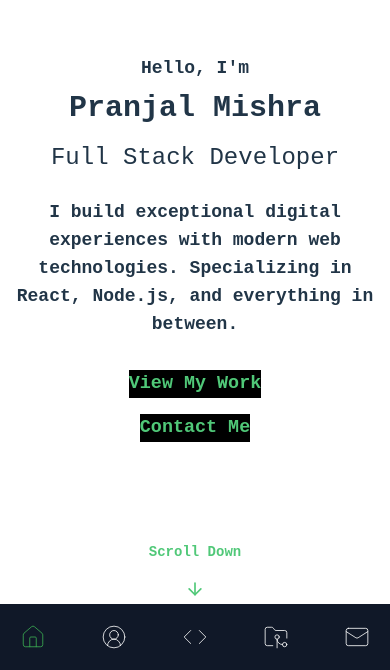
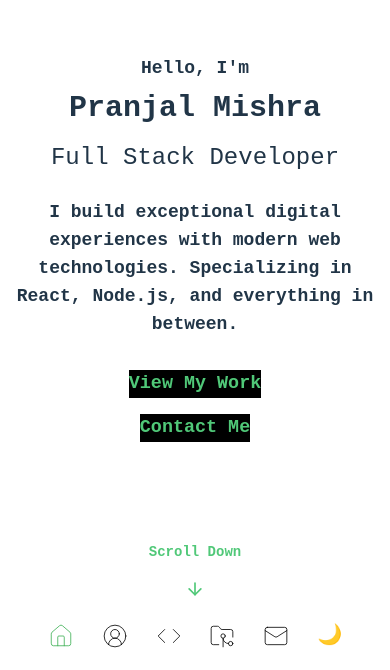
Before and after one commit to I-Pranjal/I-Pranjal.github.io, a React (Vite) app: page / in a window 390 px wide. Shown: the part 174-844 px from the top of the page. Built offline with nearby package versions, Linux system fonts and the light colour scheme.

Commit message:
Completed navbar features

```diff
--- a/src/App.css
+++ b/src/App.css
@@ -1,3 +1,6 @@
+@import "tailwindcss";
+@custom-variant dark (&:where(.dark, .dark *));
+
 #root {
   width : 100% ;
   margin: 0 auto;
--- a/src/App.jsx
+++ b/src/App.jsx
@@ -7,9 +7,12 @@ import About from './pages/about'
 import Skills from './pages/skills'
 import Projects from './pages/project'
 import Contact from './pages/contact'
+import Footer from './pages/footer'
 
 
 function App() {
+
+
 
   return (
     <>
@@ -19,6 +22,7 @@ function App() {
       <Skills />
       <Projects />
       <Contact />
+      <Footer />
     </>
 
   )
--- a/src/components/navbar.jsx
+++ b/src/components/navbar.jsx
@@ -1,24 +1,37 @@
-import React, { useState } from "react";
+import React, { useState, useEffect } from "react";
 import { House, CircleUserRound, FolderGit2, Mail, Code } from "lucide-react";
 
 const Navbar = () => {
     const [active, setActive] = useState("home");
+    const [darkMode, setDarkMode] = useState(false);
 
     const handleSetActive = (section) => {
         setActive(section);
     };
 
+    useEffect(() => {
+        if (darkMode) {
+            document.documentElement.classList.add("dark");
+        } else {
+            document.documentElement.classList.remove("dark");
+        }
+    }, [darkMode]);
+
     return (
-        <nav className="w-full text-green-600 md:fixed md:top-0 fixed bottom-0 h-fit z-50">
+        <nav className="w-full text-blue-600 dark:text-emerald-500 md:fixed md:top-0 fixed bottom-0 h-fit z-50 bg-white dark:bg-neutral-900">
             <div className="hidden md:flex justify-between items-center p-4">
-                <ul className="flex justify-center w-full gap-8">
+                <ul className="flex justify-evenly w-full">
                     <li>
                         <a
                             href="#home"
                             onClick={() => handleSetActive("home")}
-                            className={` no-underline hover:text-gray-400 ${
-                                active === "home" ? "text-green-500" : ""
-                            }`}
+                            className={`no-underline ${
+                                active === "home"
+                                    ? "text-green-500 font-bold"
+                                    : darkMode
+                                    ? "text-white"
+                                    : "text-black"
+                            } hover:text-green-500`}
                         >
                             Home
                         </a>
@@ -27,9 +40,13 @@ const Navbar = () => {
                         <a
                             href="#about"
                             onClick={() => handleSetActive("about")}
-                            className={` no-underline hover:text-gray-400 ${
-                                active === "about" ? "text-green-500" : ""
-                            }`}
+                            className={`no-underline ${
+                                active === "about"
+                                    ? "text-green-500 font-bold"
+                                    : darkMode
+                                    ? "text-white"
+                                    : "text-black"
+                            } hover:text-green-500`}
                         >
                             About
                         </a>
@@ -38,9 +55,13 @@ const Navbar = () => {
                         <a
                             href="#skills"
                             onClick={() => handleSetActive("skills")}
-                            className={` no-underline hover:text-gray-400 ${
-                                active === "skills" ? "text-green-500" : ""
-                            }`}
+                            className={`no-underline ${
+                                active === "skills"
+                                    ? "text-green-500 font-bold"
+                                    : darkMode
+                                    ? "text-white"
+                                    : "text-black"
+                            } hover:text-green-500`}
                         >
                             Skills
                         </a>
@@ -49,9 +70,13 @@ const Navbar = () => {
                         <a
                             href="#projects"
                             onClick={() => handleSetActive("projects")}
-                            className={` no-underline hover:text-gray-400 ${
-                                active === "projects" ? "text-green-500" : ""
-                            }`}
+                            className={`no-underline ${
+                                active === "projects"
+                                    ? "text-green-500 font-bold"
+                                    : darkMode
+                                    ? "text-white"
+                                    : "text-black"
+                            } hover:text-green-500`}
                         >
                             Projects
                         </a>
@@ -60,26 +85,44 @@ const Navbar = () => {
                         <a
                             href="#contact"
                             onClick={() => handleSetActive("contact")}
-                            className={` no-underline hover:text-gray-400 ${
-                                active === "contact" ? "text-green-500" : ""
-                            }`}
+                            className={`no-underline ${
+                                active === "contact"
+                                    ? "text-green-500 font-bold"
+                                    : darkMode
+                                    ? "text-white"
+                                    : "text-black"
+                            } hover:text-green-500`}
                         >
                             Contact
                         </a>
                     </li>
+                    <li
+                        onClick={() => setDarkMode(!darkMode)}
+                        className={`no-underline ${
+                            darkMode ? "text-white" : "text-black"
+                        } hover:text-green-500 cursor-pointer`}
+                    >
+                        {darkMode ? "Light Mode" : "Dark Mode"}
+                    </li>
                 </ul>
             </div>
-            <div className="flex md:hidden justify-around items-center p-5 bg-gray-900 z-50">
-                <ul className="flex justify-between w-full items-center">
+            <div className="flex md:hidden justify-around items-center p-5 bg-white dark:bg-neutral-900 z-50">
+                <ul className="flex justify-evenly w-full items-center">
                     <li>
                         <a
                             href="#hero"
                             onClick={() => handleSetActive("home")}
-                            className="text-xl  no-underline hover:text-gray-400"
+                            className="text-xl no-underline hover:text-green-500"
                         >
                             <House
                                 size={26}
-                                color={active === "home" ? "#3caf53" : "#ffffff"}
+                                color={
+                                    active === "home"
+                                        ? "#3caf53"
+                                        : darkMode
+                                        ? "#ffffff"
+                                        : "#000000"
+                                }
                                 strokeWidth={0.75}
                             />
                         </a>
@@ -88,11 +131,17 @@ const Navbar = () => {
                         <a
                             href="#about"
                             onClick={() => handleSetActive("about")}
-                            className="text-xl  no-underline hover:text-gray-400"
+                            className="text-xl no-underline hover:text-green-500"
                         >
                             <CircleUserRound
                                 size={26}
-                                color={active === "about" ? "#3caf53" : "#ffffff"}
+                                color={
+                                    active === "about"
+                                        ? "#3caf53"
+                                        : darkMode
+                                        ? "#ffffff"
+                                        : "#000000"
+                                }
                                 strokeWidth={0.75}
                             />
                         </a>
@@ -101,11 +150,17 @@ const Navbar = () => {
                         <a
                             href="#skills"
                             onClick={() => handleSetActive("skills")}
-                            className="text-xl  no-underline hover:text-gray-400"
+                            className="text-xl no-underline hover:text-green-500"
                         >
                             <Code
                                 size={26}
-                                color={active === "skills" ? "#3caf53" : "#ffffff"}
+                                color={
+                                    active === "skills"
+                                        ? "#3caf53"
+                                        : darkMode
+                                        ? "#ffffff"
+                                        : "#000000"
+                                }
                                 strokeWidth={0.75}
                             />
                         </a>
@@ -114,11 +169,17 @@ const Navbar = () => {
                         <a
                             href="#projects"
                             onClick={() => handleSetActive("projects")}
-                            className="text-xl  no-underline hover:text-gray-400"
+                            className="text-xl no-underline hover:text-green-500"
                         >
                             <FolderGit2
                                 size={26}
-                                color={active === "projects" ? "#3caf53" : "#ffffff"}
+                                color={
+                                    active === "projects"
+                                        ? "#3caf53"
+                                        : darkMode
+                                        ? "#ffffff"
+                                        : "#000000"
+                                }
                                 strokeWidth={0.75}
                             />
                         </a>
@@ -127,14 +188,31 @@ const Navbar = () => {
                         <a
                             href="#contact"
                             onClick={() => handleSetActive("contact")}
-                            className="text-xl  no-underline hover:text-gray-400"
+                            className="text-xl no-underline hover:text-green-500"
                         >
                             <Mail
                                 size={26}
-                                color={active === "contact" ? "#3caf53" : "#ffffff"}
+                                color={
+                                    active === "contact"
+                                        ? "#3caf53"
+                                        : darkMode
+                                        ? "#ffffff"
+                                        : "#000000"
+                                }
                                 strokeWidth={0.75}
                             />
                         </a>
+                    </li>
+                    <li>
+                        <p
+                            onClick={() => {
+                                handleSetActive("contact");
+                                setDarkMode(!darkMode);
+                            }}
+                            className="text-xl no-underline hover:text-green-500 cursor-pointer"
+                        >
+                            {darkMode ? "☀️" : "🌙"}
+                        </p>
                     </li>
                 </ul>
             </div>
--- a/src/index.css
+++ b/src/index.css
@@ -8,7 +8,6 @@
 
   color-scheme: light dark;
   color: #50C878; /* Emerald green */
-  background-color: #242424;
 
   font-synthesis: none;
   text-rendering: optimizeLegibility;
--- /dev/null
+++ b/src/pages/footer.jsx
@@ -0,0 +1,36 @@
+import React from 'react';
+import { Github, Linkedin, Twitter, Instagram } from 'lucide-react';
+
+function Footer() {
+    const links = [
+        { name: "GitHub", url: "github.com/I-Pranjal", icon: Github },
+        { name: "LinkedIn", url: "www.linkedin.com/in/pranjal-mishra-10bb18258/", icon: Linkedin },
+        { name: "Twitter", url: "twitter.com/PranjalMishra_1", icon: Twitter },
+        { name: "Instagram", url: "instagram.com/pranjalmishra_1", icon: Instagram },
+    ];
+
+    return (
+        <div className="bg-muted/30 py-10 text-center">
+            <p className="text-3xl font-normal-bold">Pranjal Mishra</p>
+            {/* Links */}
+            <div className="flex justify-center items-center gap-8 mt-4">
+                {links.map((link) => (
+                    <a
+                        key={link.name}
+                        href={`https://${link.url}`}
+                        target="_blank"
+                        rel="noopener noreferrer"
+                        className="text-muted-foreground hover:text-primary transition-colors duration-300"
+                    >
+                        <link.icon />
+                    </a>
+                ))}
+            </div>
+            {/* All rights reserved  */}
+            <p className="text-sm text-muted-foreground mt-4 font-serif">© 2023 Pranjal Mishra. All rights reserved.</p>
+
+        </div>
+    );
+}
+
+export default Footer;
--- /dev/null
+++ b/tailwind.config.js
@@ -0,0 +1,9 @@
+// tailwind.config.js
+export default {
+    darkMode: 'class', // or 'media'
+    content: ['./index.html', './src/**/*.{js,ts,jsx,tsx}'],
+    theme: {
+      extend: {},
+    },
+    plugins: [],
+  }
```
